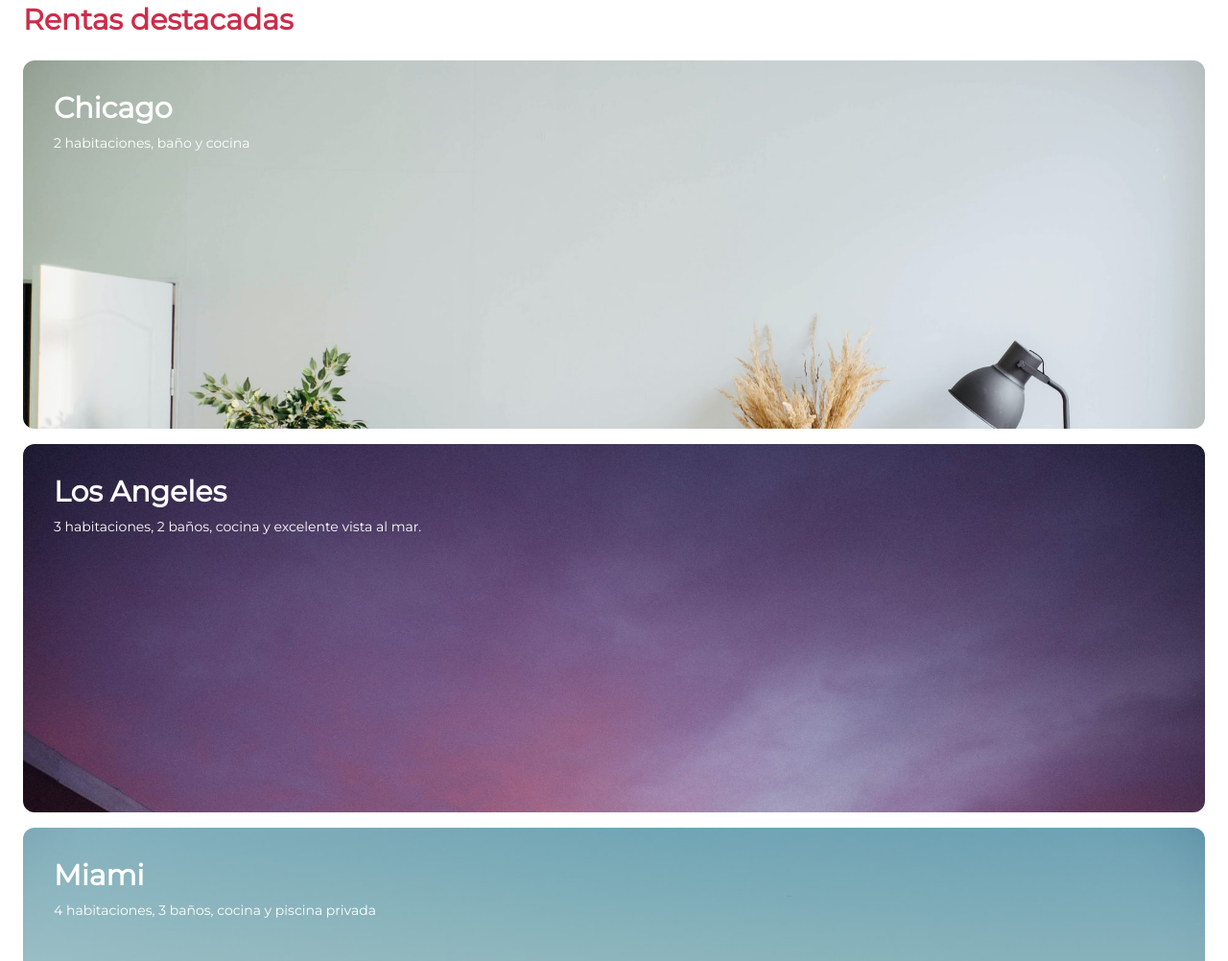
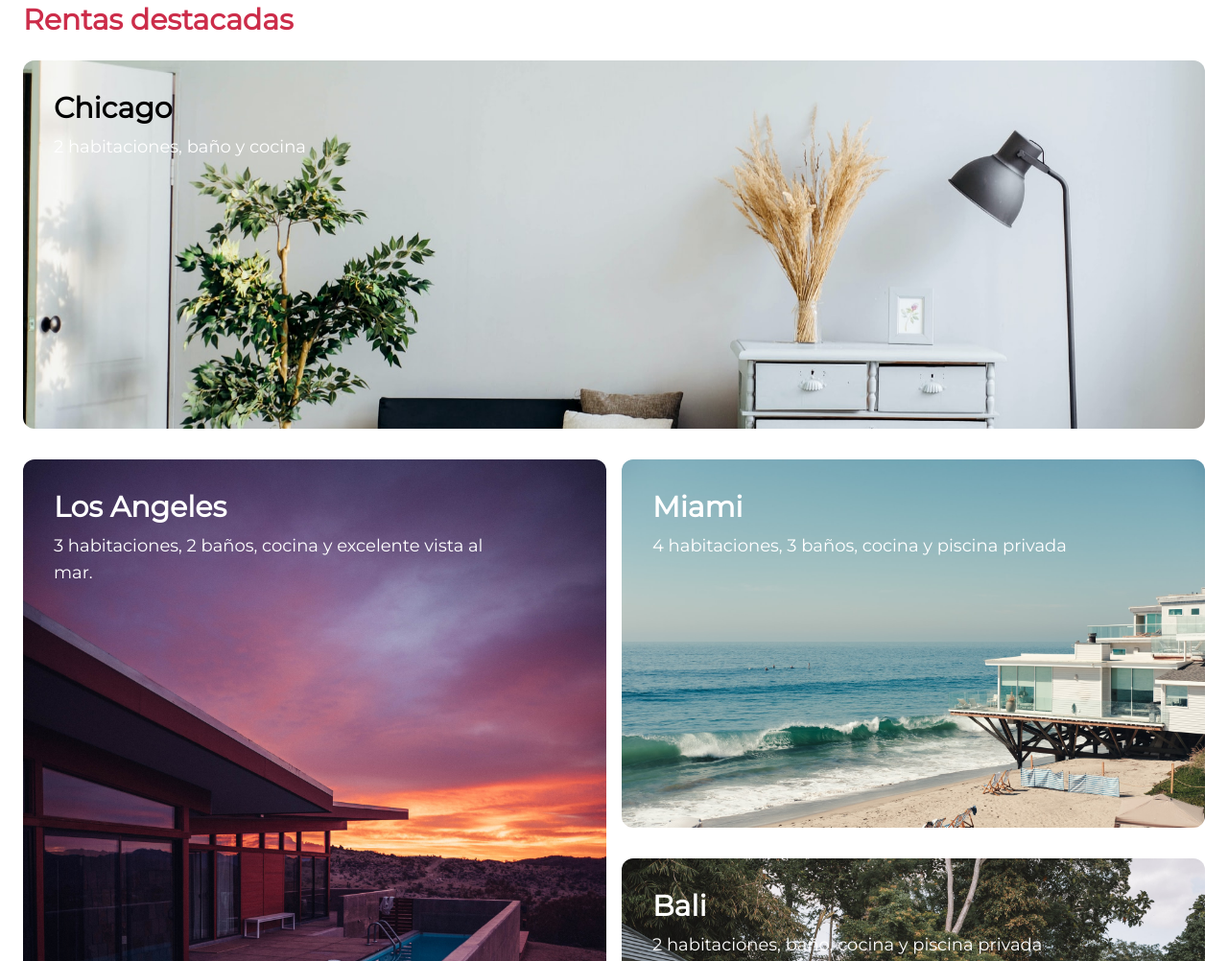
Before and after one commit to Misael-GC/tailwind, a website: page public/index.html in a window 1280 px wide. Shown: the part 801-1803 px from the top of the page at 96% size. Drawn offline with Linux system fonts and the light colour scheme.

Commit message:
sección de rentas destacadas

```diff
--- a/public/index.html
+++ b/public/index.html
@@ -85,25 +85,35 @@
             </div>
         </div>
 
-        <div class="px-6 w-auto" id="rentas_destacadas">
+        <div class="px-6 w-auto lg:px-6" id="rentas_destacadas">
             <p class="text-3xl text-primary font-semibold pb-6 mt-2">Rentas destacadas</p>
-            <div class="w-full h-full flex flex-col space-y-4 items-center justify-center">
-                <div class="w-full h-96 bg-chicago bg-cover rounded-xl">
-                    <p class="CardTitle">Chicago</p>
-                    <p class="text-sm pl-8 text-white mr-24">2 habitaciones, baño y cocina</p>
+            <div class="w-full h-full flex flex-col items-center justify-center">
+                <div class="w-full h-96 bg-chicago bg-cover rounded-xl mb-8 lg:bg-center">
+                    <p class="CardTitle lg:text-black">Chicago</p>
+                    <p class="text-sm pl-8 text-white mr-24 lg:text-lg">2 habitaciones, baño y cocina</p>
                 </div>
-                <div class="w-full h-96 bg-LA bg-cover rounded-xl">
-                    <p class="CardTitle">Los Angeles</p>
-                    <p class="text-sm pl-8 text-white mr-24">3 habitaciones, 2 baños, cocina y excelente vista al mar.</p>
+
+                <div class="lg:flex lg:h-full  lg:w-full lg:space-x-4">
+
+                    <div class="w-full h-96 bg-LA bg-cover rounded-xl lg:h-auto  mb-8">
+                        <p class="CardTitle">Los Angeles</p>
+                        <p class="text-sm pl-8 text-white mr-24 lg:text-lg">3 habitaciones, 2 baños, cocina y excelente vista al mar.</p>
+                    </div>
+
+                    <div class="h-full w-full">
+                        <div class="w-full h-96 bg-miami bg-cover rounded-xl mb-8">
+                            <p class="CardTitle">Miami</p>
+                            <p class="text-sm pl-8 text-white mr-24 lg:text-lg">4 habitaciones, 3 baños, cocina y piscina privada</p>
+                        </div>
+                        <div class="w-full h-96 bg-bali bg-cover rounded-xl mb-8">
+                            <p class="CardTitle">Bali</p>
+                            <p class="text-sm pl-8 text-white mr-24 lg:text-lg">2 habitaciones, baño, cocina y piscina privada</p>
+                        </div>
+                    </div>
+
                 </div>
-                <div class="w-full h-96 bg-miami bg-cover rounded-xl">
-                    <p class="CardTitle">Miami</p>
-                    <p class="text-sm pl-8 text-white mr-24">4 habitaciones, 3 baños, cocina y piscina privada</p>
-                </div>
-                <div class="w-full h-96 bg-bali bg-cover rounded-xl">
-                    <p class="CardTitle">Bali</p>
-                    <p class="text-sm pl-8 text-white mr-24">2 habitaciones, baño, cocina y piscina privada</p>
-                </div>
+
+
             </div>
         </div>
 
```
Also changed, not shown: public/css/tailwind.css.
